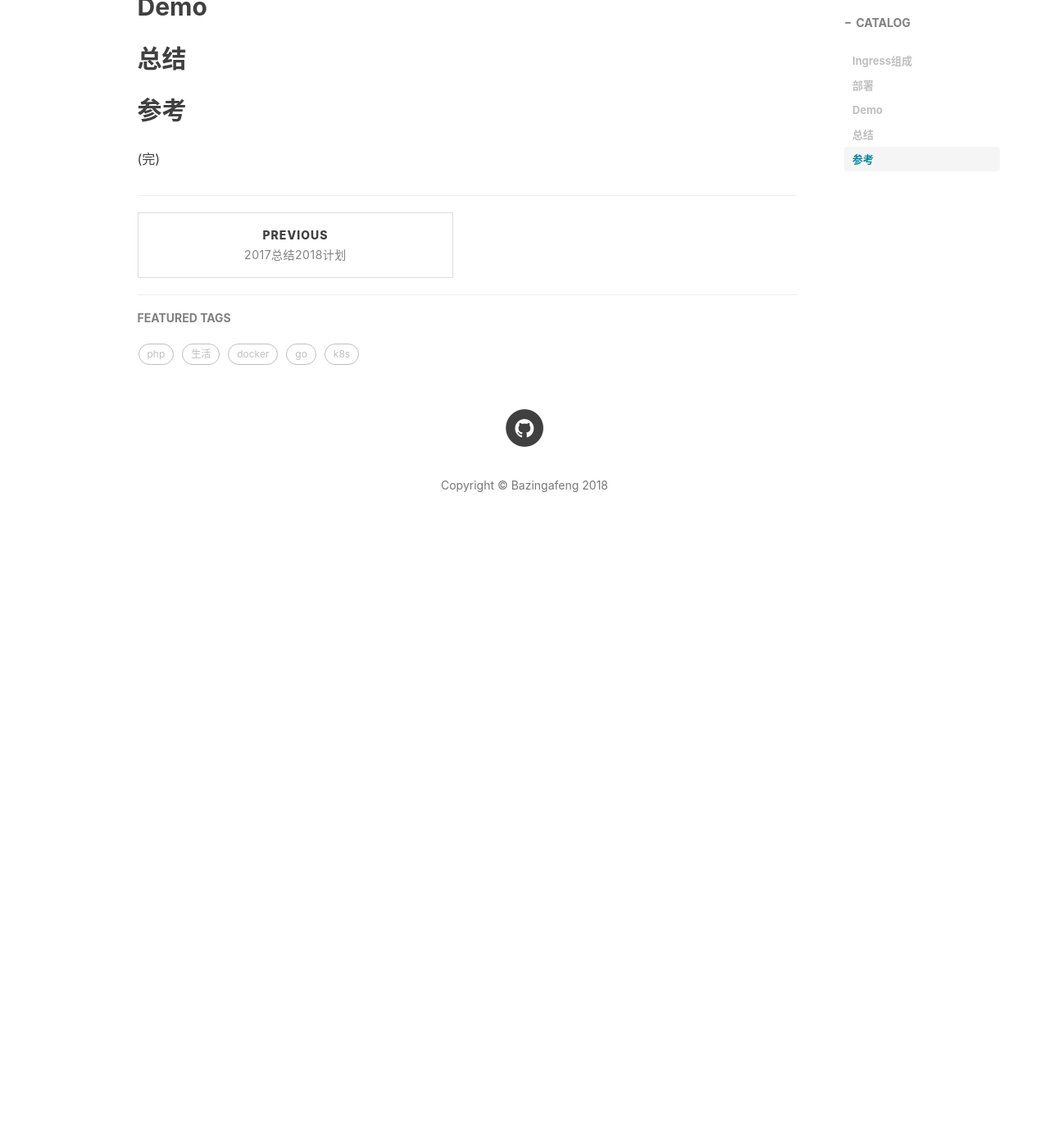
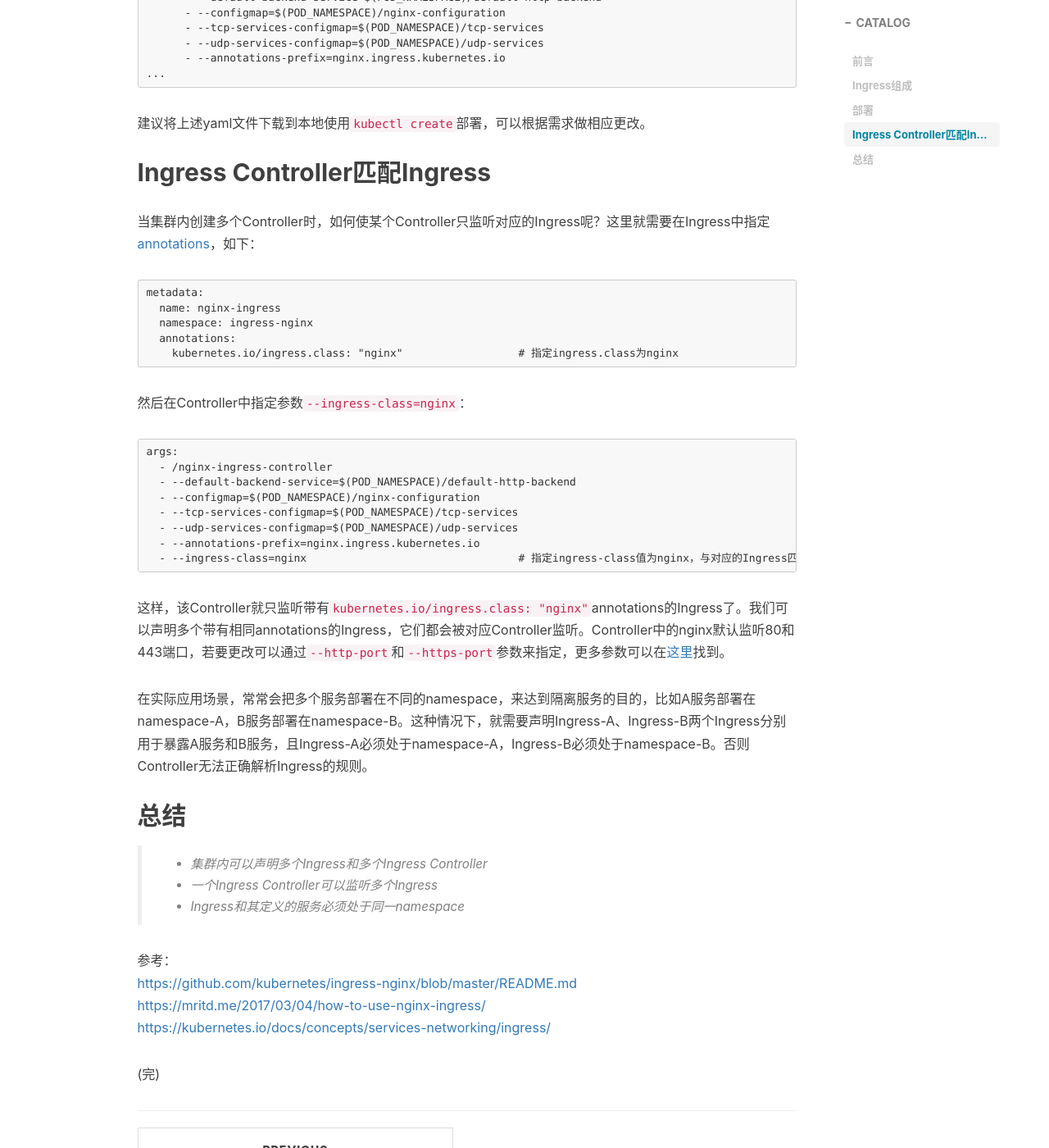
Before and after one commit to fengh0409/fengh0409.github.io, a Jekyll site: the page built from _posts/2018-02-10-deploy-ingress-in-kubernetes.markdown, in a window 1280 px wide and 1400 px high, scrolled down 2767 px. Shown: the whole window at 82% size. Built offline with Jekyll 4.4.1, drawn with Linux system fonts in a browser that asks for light colours; nearby versions of some CDN libraries; comment, search, counter and statistics services are not loaded; before the commit the page ends 3462 px from its top, so only the background shows below that; some of the changed text lies outside the part shown.

Commit message:
Update 2018-02-10-deploy-ingress-in-kubernetes.markdown

````diff
--- a/_posts/2018-02-10-deploy-ingress-in-kubernetes.markdown
+++ b/_posts/2018-02-10-deploy-ingress-in-kubernetes.markdown
@@ -11,6 +11,9 @@
     - docker
 ---
 
+## 前言
+Kubernetes暴露服务的方式有多种，如LoadBalancer、NodePort、Ingress等。LoadBalancer一般用于云平台，平常一般用NodePort暴露服务，非常方便。但是由于NodePort需要指定宿主机端口，一旦服务多起来，多个端口就难以管理。那么，这种情况下，使用Ingress暴露服务更加合适。
+
 ## Ingress组成
 Ingress一般包含三个组件：
 * **反向代理负载均衡器**
@@ -18,7 +21,7 @@
 
 
 * **Ingress Controller**
-目前官方最新版本的镜像ingress-controller:0.10.2已经集成了Nginx作为负载均衡，所以现在Ingress一般指Ingress Controller和Ingress资源两个组件。Ingress Controller负责实时监听Ingress资源，一旦Ingress发生更改，Controller会立即根据Nginx模板文件更新Nginx的配置，模板文件可以在[这里](https://github.com/kubernetes/ingress-nginx/blob/master/rootfs/etc/nginx/template/nginx.tmpl)找到。有需要的话，也可以根据各自业务需求定制自己的ingress-controller镜像。
+目前官方最新版本的镜像ingress-controller:0.10.2已经集成了Nginx作为负载均衡，所以现在Ingress一般指Ingress Controller和Ingress资源两个组件。Ingress Controller负责实时监听Ingress资源，一旦Ingress发生更改，Controller会立即根据Nginx模板文件更新Nginx的配置，模板文件可以在[这里](https://github.com/kubernetes/ingress-nginx/blob/master/rootfs/etc/nginx/template/nginx.tmpl)找到，也可以根据自己的需求定制ingress-controller镜像。一个集群内可以部署多个Ingress Controller。
 
 
 * **Ingress**
@@ -39,11 +42,10 @@
            servicePort: 80
 ```
 
-若需要添加新的转发规则，只需修改上述文件，然后执行`kubectl apply -f ingress.yml`即可，或者执行`kubectl edit`直接编辑后保存，通过`kubectl logs`可以看到ingress-controller的Nginx配置是否更新成功。
+若需要添加新的转发规则，只需修改上述文件，然后执行`kubectl apply -f ingress.yml`即可，或者执行`kubectl edit`直接编辑后保存，通过`kubectl logs`可以看到ingress-controller的Nginx配置是否更新成功。Ingress可以和Ingress Controller不在同一namespace，但必须与声明的服务在同一namespace。同样，一个集群内也可以部署多个Ingress，一个Controller可以匹配多个Ingress。
 
 ## 部署
 部署一些必要的服务：
-
 ```
 curl https://raw.githubusercontent.com/kubernetes/ingress-nginx/master/deploy/namespace.yaml \
     | kubectl apply -f -
@@ -63,7 +65,6 @@
 上面的default-backend.yml用于部署默认服务，当ingress找不到相应的请求时会返回默认服务，官方的默认服务返回404，也可以定制自己的默认服务。
 
 基于RBAC部署Ingress Controller：
-
 ```
 curl https://raw.githubusercontent.com/kubernetes/ingress-nginx/master/deploy/rbac.yaml \
     | kubectl apply -f -
@@ -73,14 +74,12 @@
 ```
 
 也可以基于非RBAC模式部署：
-
 ```
 curl https://raw.githubusercontent.com/kubernetes/ingress-nginx/master/deploy/without-rbac.yaml \
     | kubectl apply -f -
 ```
 
 部署Ingress，假设集群内已经存在一个test服务，创建ingress.yml声明的规则如下：
-
 ```
 apiVersion: extensions/v1beta1
 kind: Ingress
@@ -115,11 +113,40 @@
       - --annotations-prefix=nginx.ingress.kubernetes.io
 ...
 ```
+建议将上述yaml文件下载到本地使用`kubectl create`部署，可以根据需求做相应更改。
 
-建议将上述yaml文件下载到本地使用`kubectl create`部署，可以根据集群需求做相应更改
+## Ingress Controller匹配Ingress
+当集群内创建多个Controller时，如何使某个Controller只监听对应的Ingress呢？这里就需要在Ingress中指定[annotations](https://github.com/kubernetes/ingress-nginx/blob/master/docs/user-guide/annotations.md)，如下：
+```
+metadata:
+  name: nginx-ingress
+  namespace: ingress-nginx
+  annotations:
+    kubernetes.io/ingress.class: "nginx"                  # 指定ingress.class为nginx
+```
+然后在Controller中指定参数`--ingress-class=nginx`：
+```
+args:
+  - /nginx-ingress-controller
+  - --default-backend-service=$(POD_NAMESPACE)/default-http-backend
+  - --configmap=$(POD_NAMESPACE)/nginx-configuration
+  - --tcp-services-configmap=$(POD_NAMESPACE)/tcp-services
+  - --udp-services-configmap=$(POD_NAMESPACE)/udp-services
+  - --annotations-prefix=nginx.ingress.kubernetes.io
+  - --ingress-class=nginx                                 # 指定ingress-class值为nginx，与对应的Ingress匹配
+```
+这样，该Controller就只监听带有`kubernetes.io/ingress.class: "nginx"`annotations的Ingress了。我们可以声明多个带有相同annotations的Ingress，它们都会被对应Controller监听。Controller中的nginx默认监听80和443端口，若要更改可以通过`--http-port`和`--https-port`参数来指定，更多参数可以在[这里](https://github.com/kubernetes/ingress-nginx/blob/master/docs/user-guide/cli-arguments.md)找到。
 
-## Demo
+在实际应用场景，常常会把多个服务部署在不同的namespace，来达到隔离服务的目的，比如A服务部署在namespace-A，B服务部署在namespace-B。这种情况下，就需要声明Ingress-A、Ingress-B两个Ingress分别用于暴露A服务和B服务，且Ingress-A必须处于namespace-A，Ingress-B必须处于namespace-B。否则Controller无法正确解析Ingress的规则。
+
 ## 总结
-## 参考
+> * 集群内可以声明多个Ingress和多个Ingress Controller
+> * 一个Ingress Controller可以监听多个Ingress
+> * Ingress和其定义的服务必须处于同一namespace
+
+参考：
+[https://github.com/kubernetes/ingress-nginx/blob/master/README.md](https://github.com/kubernetes/ingress-nginx/blob/master/README.md)
+[https://mritd.me/2017/03/04/how-to-use-nginx-ingress/](https://mritd.me/2017/03/04/how-to-use-nginx-ingress/)
+[https://kubernetes.io/docs/concepts/services-networking/ingress/](https://kubernetes.io/docs/concepts/services-networking/ingress/)
 
 (完)
````
Also changed, not shown: other parts of _posts/2018-02-10-deploy-ingress-in-kubernetes.markdown (+1 -2 lines).
